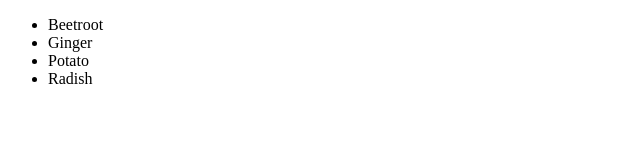
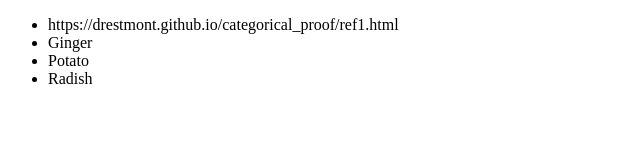
Before and after one commit to drestmont/categorical_proof, a plain HTML site: page index.html in a window 1280 px wide. Shown: the whole page, without its empty margins (0-640 px from the left). Drawn offline with Linux system fonts and the light colour scheme.

Commit message:
add ref1

```diff
--- a/index.html
+++ b/index.html
@@ -7,7 +7,7 @@
 
    <body>
       <ul>
-         <li>Beetroot</li>
+         <li>https://drestmont.github.io/categorical_proof/ref1.html</li>
          <li>Ginger</li>
          <li>Potato</li>
          <li>Radish</li>
```
